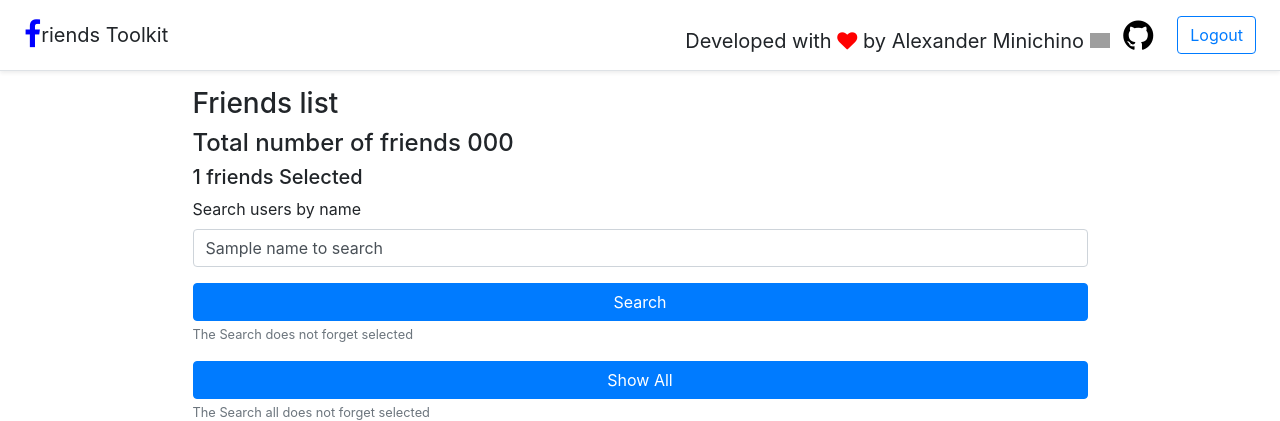
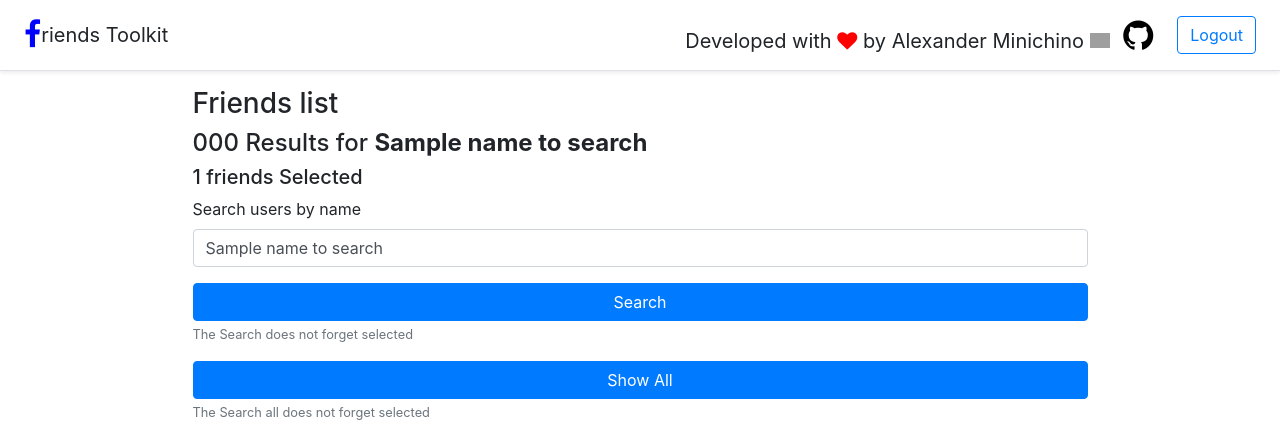
Before and after one commit to alexminichino/friends_toolkit, a Python web app: template templates/friends.html in a window 1280 px wide. Shown: the top 421 px of the page. Run offline with Jinja, Linux system fonts and the light colour scheme; the template is opened without the code that fills it: most values are stand-ins (such as "Sample title", 1, 10 or a date in 2020); grey boxes marked "Sample" are stand-in pictures; some libraries are stand-ins or nearby versions; grey boxes are pictures that could not be loaded.

Commit message:
Ui minor improvements

```diff
--- a/templates/friends.html
+++ b/templates/friends.html
@@ -8,7 +8,12 @@
 
 {% block content %}
 <h3>Friends list</h3>
-<h4>Total number of friends {{number_friends}}</h4>
+{% if name_to_search|length > 0 %}
+    <h4>{{number_friends}} Results for <span style="font-weight: bold;">{{name_to_search}}</span></h4>
+  {% else %}
+    <h4>Total number of friends {{number_friends}}</h4>
+{% endif %}
+
 {% if selected_users|length > 0 %}
   <h5>{{selected_users|length}} friends Selected</h5>
 {% endif %}
```
